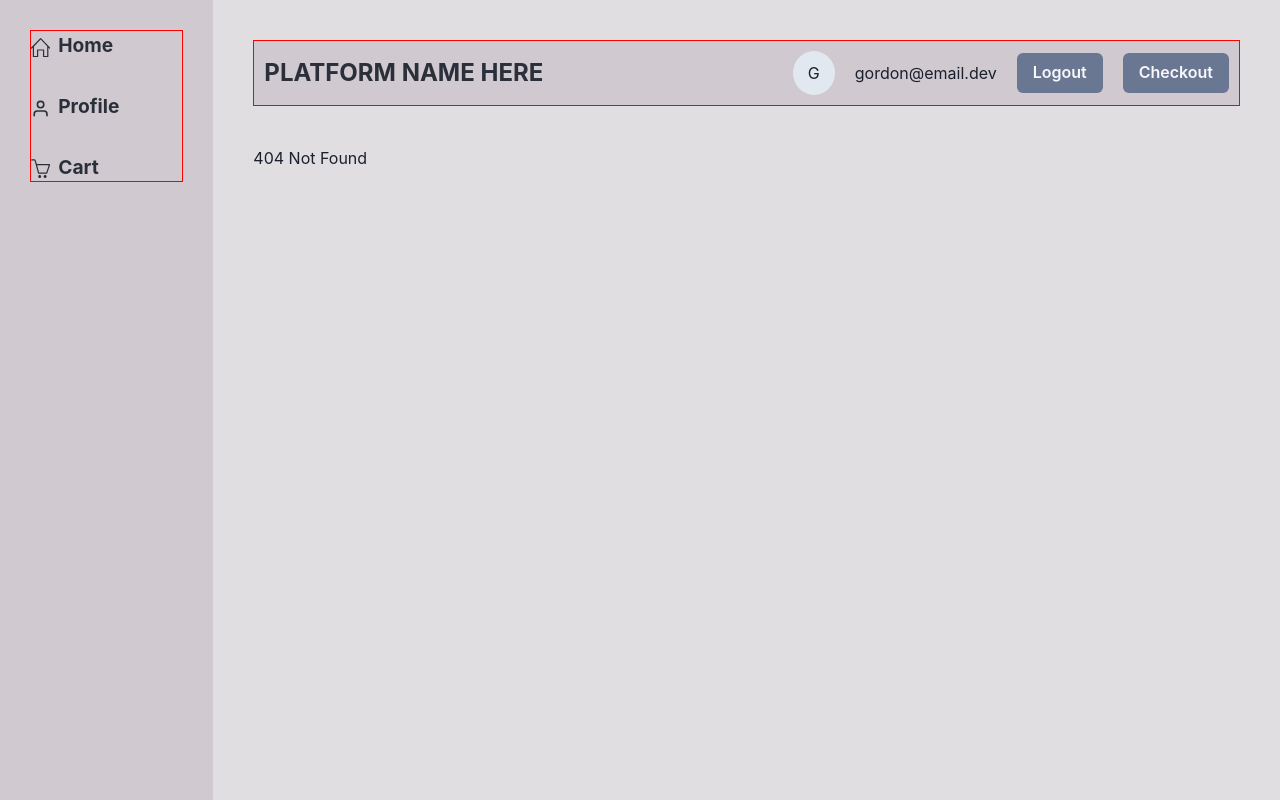
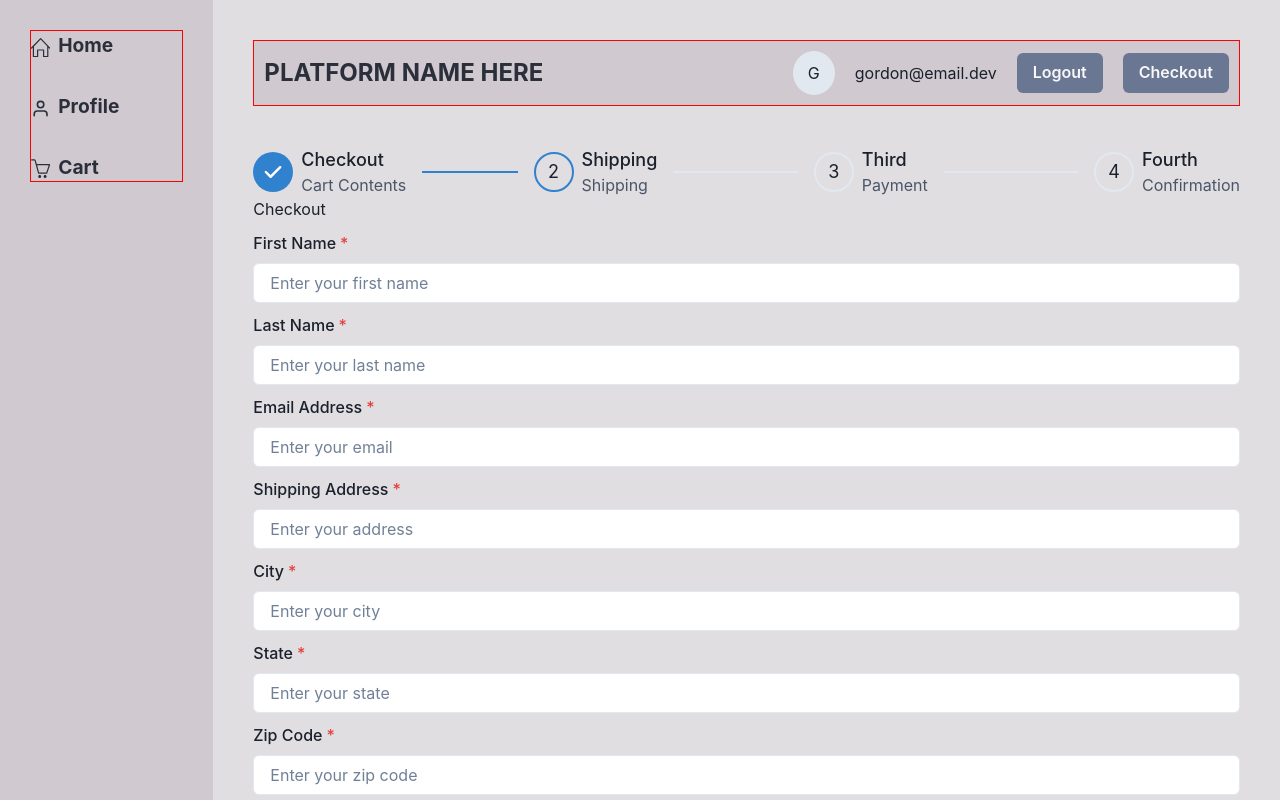
Before and after one commit to gpkarlsson/E_commerce_Placeholder, a React (Vite) app: page /checkout in a window 1280 px wide. Before the commit this address had no page. Shown: the top 800 px of the page. Built offline with nearby package versions, Linux system fonts and the light colour scheme.

Commit message:
working on cart stepper

```diff
--- a/client/src/App.jsx
+++ b/client/src/App.jsx
@@ -14,7 +14,8 @@ import Dashboard from './pages/Dashboard'
 import Profile from './pages/Profile'
 import Cart from './pages/Cart'
 import Login from './pages/Login'
-
+import Checkout from './pages/Checkout'
+import NotFound from './pages/NotFound'
 
 // router and routes
 const router = createBrowserRouter(
@@ -24,8 +25,9 @@ const router = createBrowserRouter(
       {/* <Route index element={<Create />}/> */}
       <Route path="profile" element={<Profile />} />
       <Route path="cart" element={<Cart />} />
-      <Route path="*" element={<h1>404 Not Found</h1>} />
+      <Route path="*" element={<NotFound />} />
       <Route path="login" element={<LoginLayout> <Login /> </LoginLayout>} />
+      <Route path="checkout" element={<Checkout />}></Route>
     </Route>
   ),
 );
--- /dev/null
+++ b/client/src/components/Stepper.jsx
@@ -0,0 +1,55 @@
+import {
+  Step,
+  StepDescription,
+  StepIcon,
+  StepIndicator,
+  StepNumber,
+  StepSeparator,
+  StepStatus,
+  StepTitle,
+  Stepper,
+  useSteps,
+  Box
+} from '@chakra-ui/react'
+
+
+
+const steps = [
+  { title: 'Checkout', description: 'Cart Contents'},
+  { title: 'Shipping', description: 'Shipping' },
+  { title: 'Third', description: 'Payment' },
+  {title: 'Fourth', description: 'Confirmation'}
+]
+
+export default function CheckoutStepper() {
+  const { activeStep, setActiveStep } = useSteps({
+    index: 1,
+    count: steps.length,
+  })
+
+  return (
+    <Stepper size='lg' index={activeStep}>
+      {steps.map((step, index) => (
+        <Step key={index} onClick={() => setActiveStep(index)}>
+          <StepIndicator>
+            <StepStatus
+              complete={<StepIcon />}
+              incomplete={<StepNumber />}
+              active={<StepNumber />}
+            />
+          </StepIndicator>
+
+          <Box flexShrink='0'>
+            <StepTitle>{step.title}</StepTitle>
+            <StepDescription>{step.description}</StepDescription>
+          </Box>
+
+          <StepSeparator />
+        </Step>
+      ))}
+    </Stepper>
+  )
+}
+
+
+// render(<Checkout />)
--- a/client/src/pages/Cart.jsx
+++ b/client/src/pages/Cart.jsx
@@ -14,6 +14,7 @@ import {
   Th,
   Td,
   Input,
+  Link
 } from "@chakra-ui/react";
 import { DeleteIcon } from "@chakra-ui/icons";
 
@@ -84,9 +85,11 @@ function Cart() {
         <Text fontWeight="bold" color="brand.400">Total Price:</Text>
         <Text color="brand.400">${totalPrice}</Text>
       </Flex>
+      <Link to="/checkout">
       <Button mt={4} bg="brand.900" color="white">
         Checkout
       </Button>
+      </Link>
     </Box>
     <Footer />
     </>
--- /dev/null
+++ b/client/src/pages/Checkout.jsx
@@ -0,0 +1,37 @@
+import React from 'react'
+import Stepper from '../components/Stepper'
+import { Button, Checkbox, FormControl, FormLabel, Input } from '@chakra-ui/react'
+import { Form } from 'react-router-dom'
+// import {activeStep} from '../components/Stepper.jsx'
+
+export default function Checkout() {
+  return (
+    <>
+    <Stepper />
+    <h1>Checkout</h1>
+    <Form>
+      <FormControl isRequired>
+        <FormLabel mt="10px">First Name</FormLabel>
+          <Input type="text" placeholder="Enter your first name" bg="white" color="brand.400" />
+        <FormLabel  mt="10px">Last Name</FormLabel>
+          <Input type="text" placeholder="Enter your last name" bg="white" color="brand.400" />
+        <FormLabel  mt="10px">Email Address</FormLabel>
+          <Input type="email" placeholder="Enter your email" bg="white" color="brand.400" />
+        <FormLabel  mt="10px">Shipping Address</FormLabel>
+          <Input type="text" placeholder="Enter your address" bg="white" color="brand.400" />
+        <FormLabel  mt="10px">City</FormLabel>
+          <Input type="text" placeholder="Enter your city" bg="white" color="brand.400" />
+        <FormLabel  mt="10px">State</FormLabel>
+          <Input type="text" placeholder="Enter your state" bg="white" color="brand.400" />
+        <FormLabel  mt="10px">Zip Code</FormLabel>
+        <Input type="text" placeholder="Enter your zip code" bg="white" color="brand.400" />
+        <FormLabel  mt="10px">Phone Number</FormLabel>
+        <Input type="text" placeholder="Enter your phone number" bg="white" color="brand.400" />
+        <Checkbox>Shipping Address is the same as billing address</Checkbox>
+      </FormControl>
+    </Form>
+    <Button>Continue</Button>
+    {/* On click, button should advance the step and return next page */}
+    </>
+  )
+}
--- /dev/null
+++ b/client/src/pages/NotFound.jsx
@@ -0,0 +1,23 @@
+import { Link } from "react-router-dom";
+
+import { Text } from '@chakra-ui/react'
+
+export default function NotFound() {
+  return (
+    <div>
+      <h1>Oops! You seem to be lost.</h1>
+      <p>Here are some helpful links:</p>
+      <Link to='/'>
+        <Text fontSize="40px">
+        Home
+          </Text>
+          </Link><br />
+      <Link to='/profile'>
+        <Text fontSize="40px">
+        Profile
+        </Text>
+        </Link>
+      {/* <Link to='/contact'>Contact</Link> */}
+    </div>
+  )
+}
```
Also changed, not shown: client/src/components/Confirmation.jsx (added, +7 -0 lines), client/src/components/Shipping.jsx (added, +12 -0 lines).
